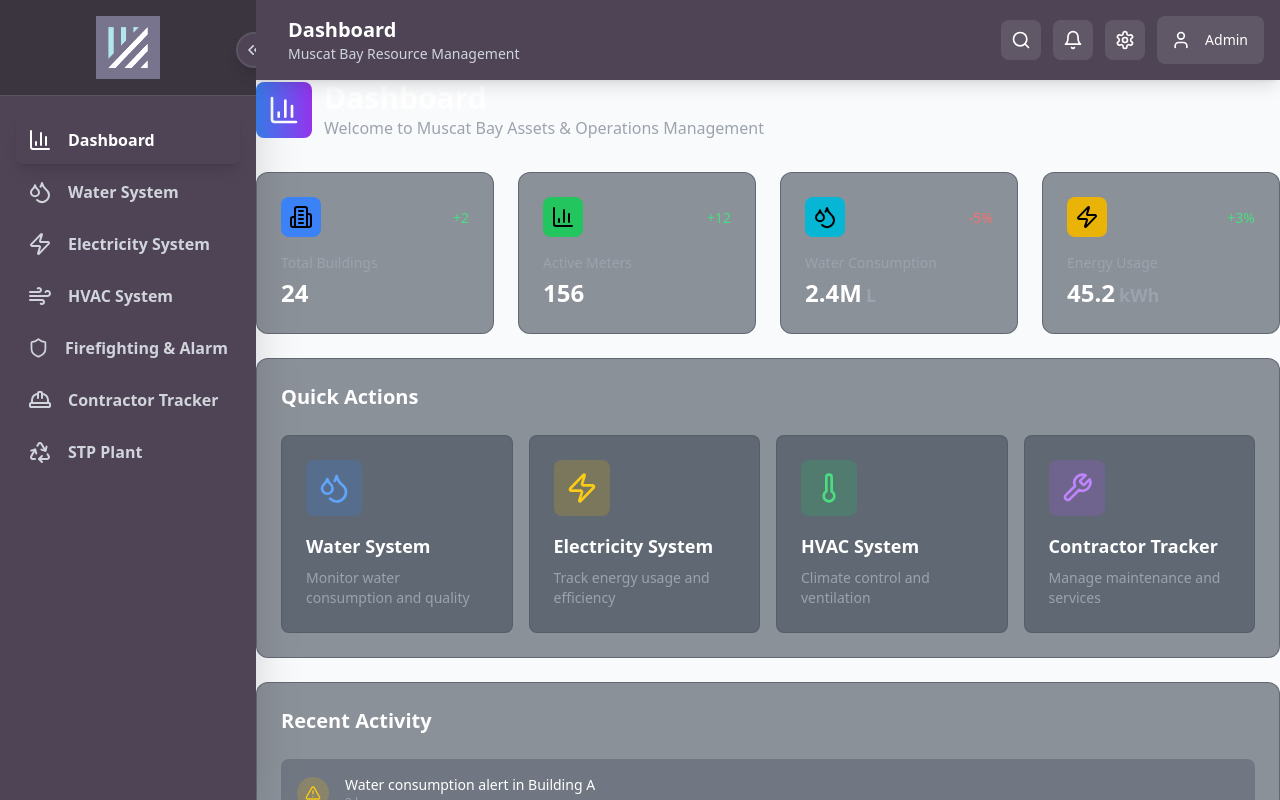
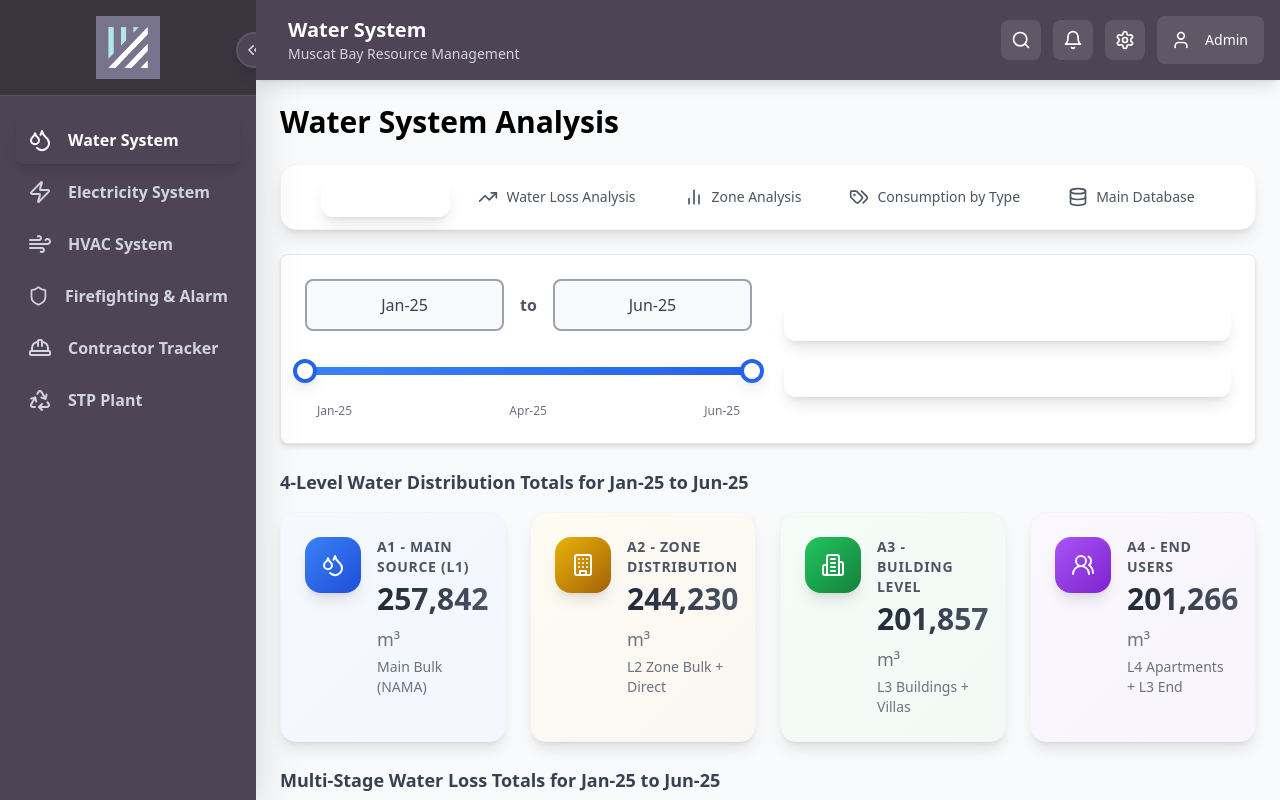
Before and after one commit to ARahim900/mbr, a React (Vite) app: page / in a window 1280 px wide. Built offline with nearby package versions, Linux system fonts and the light colour scheme.

Commit message:
Remove Dashboard section and navigation - Streamlined app to focus on core system modules

```diff
--- a/App.tsx
+++ b/App.tsx
@@ -1,7 +1,4 @@
-import React, { useState } from 'react';
-import Sidebar from './components/Sidebar';
-import TopHeader from './components/TopHeader';
-import Dashboard from './components/Dashboard';
+import { useState } from 'react';
 import WaterAnalysisModule from './components/modules/WaterAnalysisModule';
 import ElectricityModule from './components/modules/ElectricityModule';
 import HvacSystemModule from './components/modules/HvacSystemModule';
@@ -12,15 +9,13 @@ import FirefightingAlarmModule from './components/modules/FirefightingAlarmModul
 import useAOS from './hooks/useAOS';
 
 export default function App() {
-  const [activeSection, setActiveSection] = useState('Dashboard');
+  const [activeSection, setActiveSection] = useState('Water System');
 
   // Initialize AOS animations
   useAOS();
 
   const renderModule = () => {
     switch (activeSection) {
-      case 'Dashboard':
-        return <Dashboard />;
       case 'Water System':
         return <WaterAnalysisModule />;
       case 'Electricity System':
@@ -34,7 +29,7 @@ export default function App() {
       case 'STP Plant':
         return <StpPlantModule />;
       default:
-        return <Dashboard />;
+        return <WaterAnalysisModule />;
     }
   };
 
--- a/components/Dashboard.tsx
+++ /dev/null
@@ -1,159 +0,0 @@
-import React from 'react';
-import { BarChart3, TrendingUp, Users, Building2, Droplets, Zap, Thermometer, Wrench, AlertTriangle } from 'lucide-react';
-
-export default function Dashboard() {
-  const stats = [
-    {
-      title: 'Total Buildings',
-      value: '24',
-      change: '+2',
-      icon: <Building2 className="w-6 h-6" />,
-      color: 'bg-blue-500'
-    },
-    {
-      title: 'Active Meters',
-      value: '156',
-      change: '+12',
-      icon: <BarChart3 className="w-6 h-6" />,
-      color: 'bg-green-500'
-    },
-    {
-      title: 'Water Consumption',
-      value: '2.4M',
-      unit: 'L',
-      change: '-5%',
-      icon: <Droplets className="w-6 h-6" />,
-      color: 'bg-cyan-500'
-    },
-    {
-      title: 'Energy Usage',
-      value: '45.2',
-      unit: 'kWh',
-      change: '+3%',
-      icon: <Zap className="w-6 h-6" />,
-      color: 'bg-yellow-500'
-    }
-  ];
-
-  const quickActions = [
-    {
-      title: 'Water System',
-      description: 'Monitor water consumption and quality',
-      icon: <Droplets className="w-8 h-8" />,
-      color: 'bg-blue-500/20 text-blue-400',
-      href: '#water'
-    },
-    {
-      title: 'Electricity System',
-      description: 'Track energy usage and efficiency',
-      icon: <Zap className="w-8 h-8" />,
-      color: 'bg-yellow-500/20 text-yellow-400',
-      href: '#electricity'
-    },
-    {
-      title: 'HVAC System',
-      description: 'Climate control and ventilation',
-      icon: <Thermometer className="w-8 h-8" />,
-      color: 'bg-green-500/20 text-green-400',
-      href: '#hvac'
-    },
-    {
-      title: 'Contractor Tracker',
-      description: 'Manage maintenance and services',
-      icon: <Wrench className="w-8 h-8" />,
-      color: 'bg-purple-500/20 text-purple-400',
-      href: '#contractor'
-    }
-  ];
-
-  return (
-    <div className="space-y-6" data-aos="fade-up">
-      {/* Header */}
-      <div className="flex items-center gap-3 mb-8">
-        <div className="p-3 bg-gradient-to-r from-blue-500 to-purple-600 rounded-lg">
-          <BarChart3 className="w-8 h-8 text-white" />
-        </div>
-        <div>
-          <h1 className="text-3xl font-bold text-white">Dashboard</h1>
-          <p className="text-gray-400">Welcome to Muscat Bay Assets & Operations Management</p>
-        </div>
-      </div>
-
-      {/* Stats Grid */}
-      <div className="grid grid-cols-1 md:grid-cols-2 lg:grid-cols-4 gap-6">
-        {stats.map((stat, index) => (
-          <div key={index} className="bg-gray-800/50 backdrop-blur-sm rounded-xl p-6 border border-gray-700/50 hover:border-gray-600/50 transition-all duration-300" data-aos="fade-up" data-aos-delay={index * 100}>
-            <div className="flex items-center justify-between mb-4">
-              <div className={`p-2 rounded-lg ${stat.color}`}>
-                {stat.icon}
-              </div>
-              <div className="text-right">
-                <span className={`text-sm font-medium ${stat.change.startsWith('+') ? 'text-green-400' : 'text-red-400'}`}>
-                  {stat.change}
-                </span>
-              </div>
-            </div>
-            <div>
-              <p className="text-gray-400 text-sm mb-1">{stat.title}</p>
-              <p className="text-2xl font-bold text-white">
-                {stat.value}
-                {stat.unit && <span className="text-lg text-gray-400 ml-1">{stat.unit}</span>}
-              </p>
-            </div>
-          </div>
-        ))}
-      </div>
-
-      {/* Quick Actions */}
-      <div className="bg-gray-800/50 backdrop-blur-sm rounded-xl p-6 border border-gray-700/50" data-aos="fade-up" data-aos-delay="400">
-        <h2 className="text-xl font-semibold text-white mb-6">Quick Actions</h2>
-        <div className="grid grid-cols-1 md:grid-cols-2 lg:grid-cols-4 gap-4">
-          {quickActions.map((action, index) => (
-            <div key={index} className="group cursor-pointer">
-              <div className="bg-gray-700/50 rounded-lg p-6 hover:bg-gray-600/50 transition-all duration-300 border border-gray-600/50 hover:border-gray-500/50">
-                <div className={`p-3 rounded-lg ${action.color} w-fit mb-4`}>
-                  {action.icon}
-                </div>
-                <h3 className="text-lg font-semibold text-white mb-2 group-hover:text-blue-400 transition-colors">
-                  {action.title}
-                </h3>
-                <p className="text-gray-400 text-sm">
-                  {action.description}
-                </p>
-              </div>
-            </div>
-          ))}
-        </div>
-      </div>
-
-      {/* Recent Activity */}
-      <div className="bg-gray-800/50 backdrop-blur-sm rounded-xl p-6 border border-gray-700/50" data-aos="fade-up" data-aos-delay="500">
-        <h2 className="text-xl font-semibold text-white mb-6">Recent Activity</h2>
-        <div className="space-y-4">
-          {[
-            { time: '2 hours ago', message: 'Water consumption alert in Building A', type: 'warning' },
-            { time: '4 hours ago', message: 'HVAC maintenance completed in Building C', type: 'success' },
-            { time: '6 hours ago', message: 'New meter installed in Building B', type: 'info' },
-            { time: '1 day ago', message: 'Energy efficiency report generated', type: 'info' }
-          ].map((activity, index) => (
-            <div key={index} className="flex items-center gap-4 p-4 bg-gray-700/30 rounded-lg">
-              <div className={`p-2 rounded-full ${
-                activity.type === 'warning' ? 'bg-yellow-500/20 text-yellow-400' :
-                activity.type === 'success' ? 'bg-green-500/20 text-green-400' :
-                'bg-blue-500/20 text-blue-400'
-              }`}>
-                {activity.type === 'warning' ? <AlertTriangle className="w-4 h-4" /> :
-                 activity.type === 'success' ? <TrendingUp className="w-4 h-4" /> :
-                 <BarChart3 className="w-4 h-4" />}
-              </div>
-              <div className="flex-1">
-                <p className="text-white text-sm">{activity.message}</p>
-                <p className="text-gray-400 text-xs">{activity.time}</p>
-              </div>
-            </div>
-          ))}
-        </div>
-      </div>
-    </div>
-  );
-}
--- a/components/Sidebar.tsx
+++ b/components/Sidebar.tsx
@@ -1,6 +1,5 @@
 import React from 'react';
 import {
-  BarChart3,
   Droplets,
   Zap,
   HardHat,
@@ -45,7 +44,6 @@ const NavItem: React.FC<NavItemProps> = ({ id, icon, label, active, isOpen, onCl
 );
 
 const navItems = [
-    { id: 'Dashboard', label: 'Dashboard', icon: <BarChart3 className="h-6 w-6" /> },
     { id: 'Water System', label: 'Water System', icon: <Droplets className="h-6 w-6" /> },
     { id: 'Electricity System', label: 'Electricity System', icon: <Zap className="h-6 w-6" /> },
     { id: 'HVAC System', label: 'HVAC System', icon: <Wind className="h-6 w-6" /> },
--- a/components/ui/LineChart.tsx
+++ b/components/ui/LineChart.tsx
@@ -1,4 +1,4 @@
-import React from 'react';
+
 import {
   LineChart as RechartsLineChart,
   Line,
@@ -42,7 +42,7 @@ export default function LineChart({
       <ResponsiveContainer width="100%" height="100%">
         <Chart data={data} margin={{ top: 5, right: 30, left: 20, bottom: 5 }}>
           <defs>
-            {lines.map((line, index) => (
+            {lines.map((line) => (
               <linearGradient key={line.key} id={`gradient-${line.key}`} x1="0" y1="0" x2="0" y2="1">
                 <stop offset="5%" stopColor={line.color} stopOpacity={0.8}/>
                 <stop offset="95%" stopColor={line.color} stopOpacity={0.2}/>
```
Also changed, not shown: 1 other file (tests, documents, lock files or other folders).
